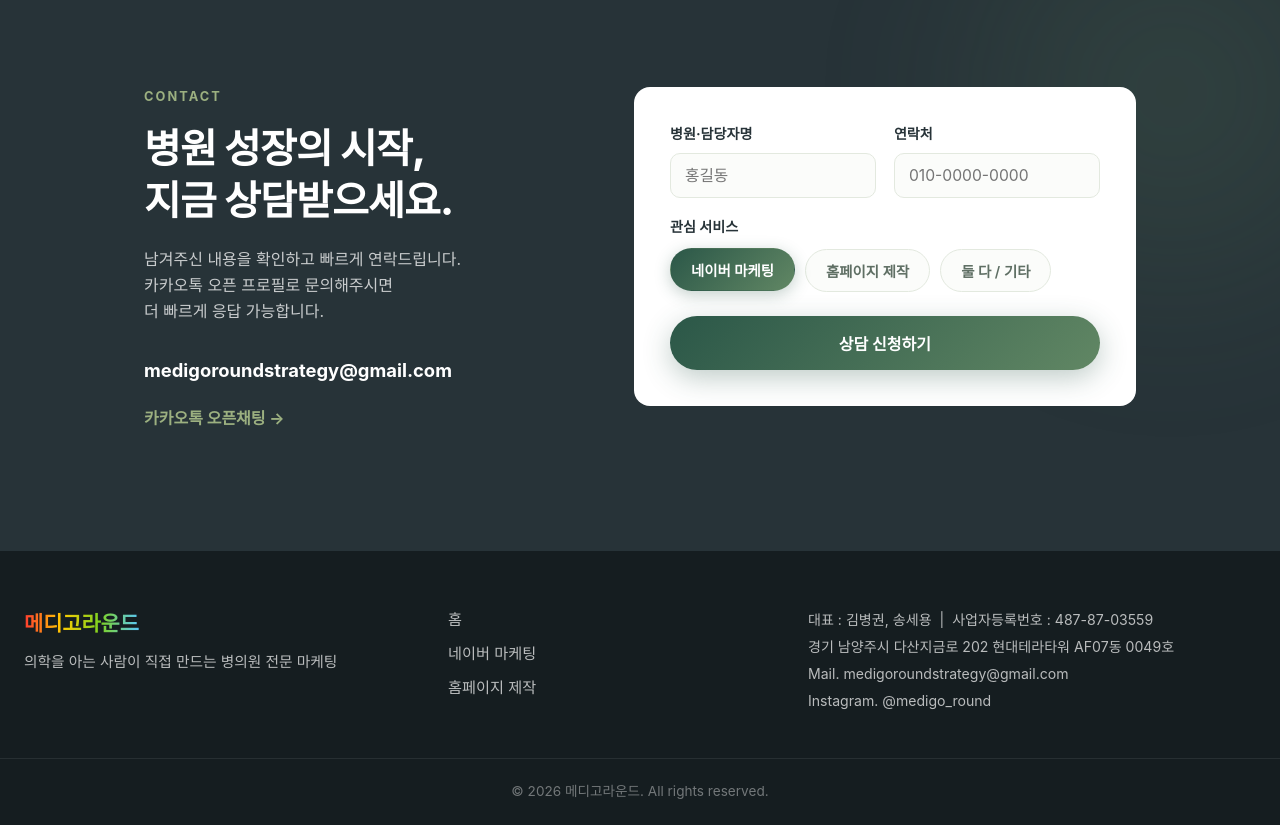
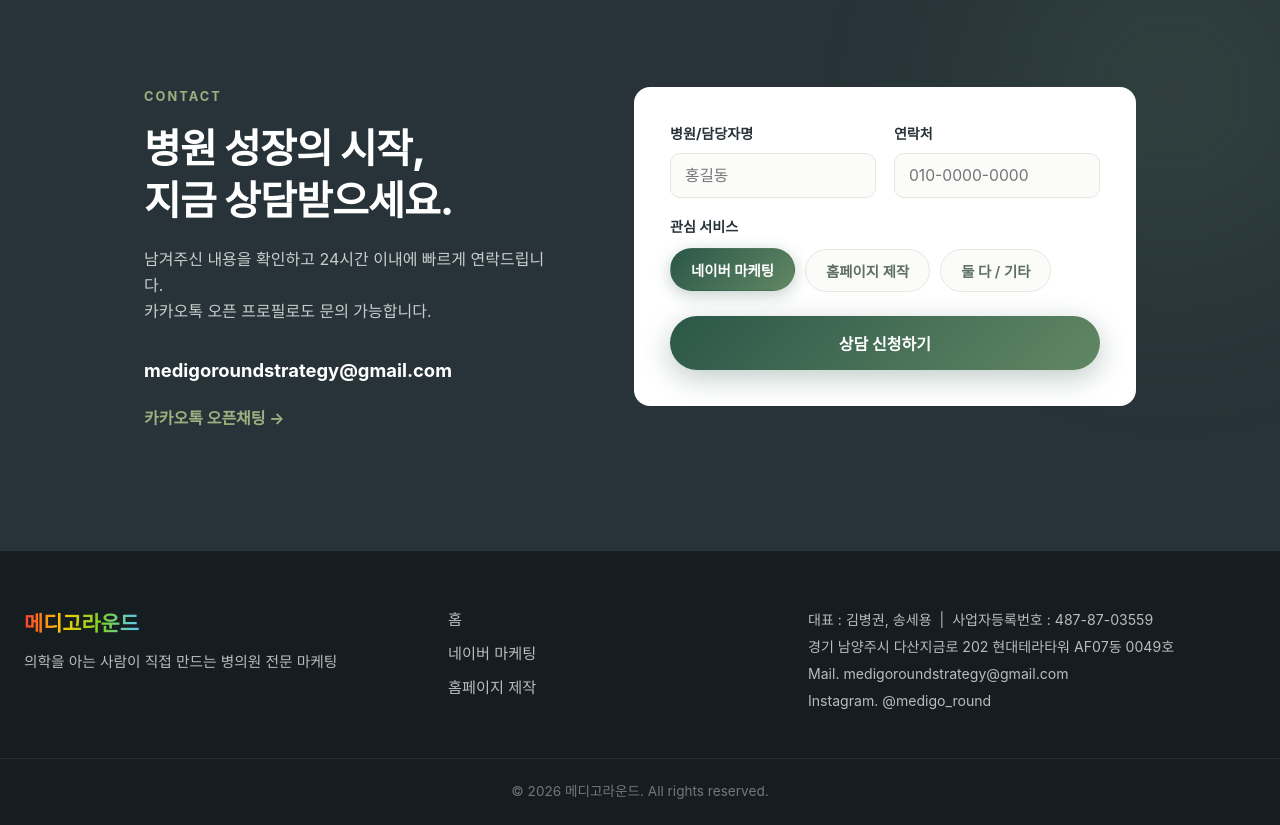
Before and after one commit to medigoroundstrategy/medigo_web, a React (Vite) app: page / in a window 1280 px wide. Shown: the part 6060-6885 px from the top of the page. Built offline with nearby package versions, Linux system fonts and the light colour scheme; a web font is replaced by a local one.

Commit message:
입력폼 수정

```diff
--- a/src/App.jsx
+++ b/src/App.jsx
@@ -1047,7 +1047,7 @@ function ContactSection() {
           <div className="contact__intro">
             <p className="eyebrow">CONTACT</p>
             <h2 className="section__title">병원 성장의 시작,<br />지금 상담받으세요.</h2>
-            <p className="contact__desc">남겨주신 내용을 확인하고 빠르게 연락드립니다.<br/>카카오톡 오픈 프로필로 문의해주시면<br/>더 빠르게 응답 가능합니다.</p>
+            <p className="contact__desc">남겨주신 내용을 확인하고 24시간 이내에 빠르게 연락드립니다.<br/>카카오톡 오픈 프로필로도 문의 가능합니다.</p>
             <div className="contact__direct">
               <a href={`mailto:${SITE.email}`}>{SITE.email}</a>
               <a className="contact__kakao" href={SITE.kakaoOpenChat} target="_blank" rel="noreferrer">카카오톡 오픈채팅 →</a>
@@ -1063,7 +1063,7 @@ function ContactSection() {
           ) : (
             <form className="form" onSubmit={handleSubmit}>
               <label className="field">
-                <span>병원·담당자명</span>
+                <span>병원/담당자명</span>
                 <input name="name" type="text" required placeholder="홍길동" />
               </label>
               <label className="field">
```
